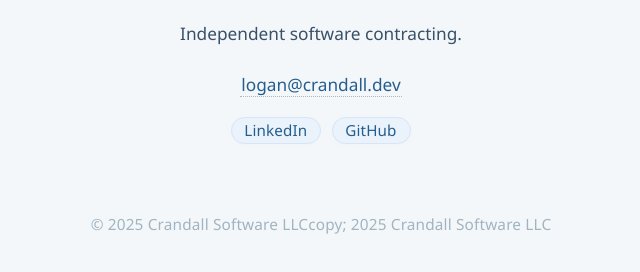
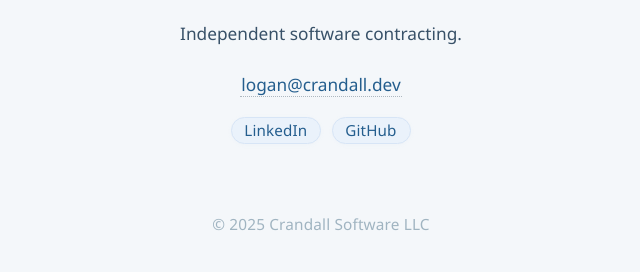
Before and after one commit to link00000000/crandall.dev, a plain HTML site: page index.html in a window 1280 px wide. Shown: the part 318-590 px from the top of the page, without its empty margins (319-959 px from the left). Drawn offline with Linux system fonts and the light colour scheme.

Commit message:
Fix duplicate footer text in index.html

```diff
--- a/index.html
+++ b/index.html
@@ -117,6 +117,6 @@
       <a class="chip-link" href="https://github.com/link00000000" target="_blank" rel="noopener">GitHub</a>
     </div>
   </main>
-  <div class="footer">&copy; 2025 Crandall Software LLCcopy; 2025 Crandall Software LLC</div>
+  <div class="footer">&copy; 2025 Crandall Software LLC</div>
 </body>
 </html>
```
